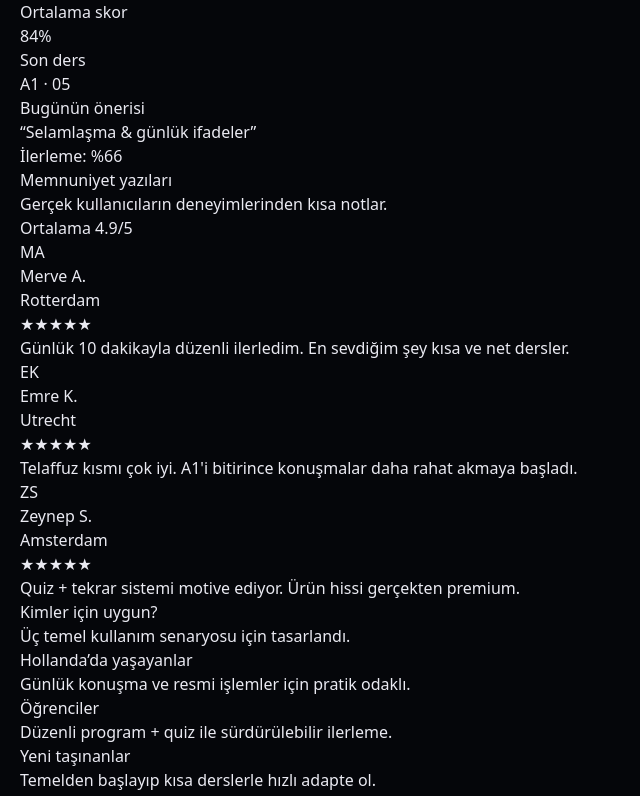
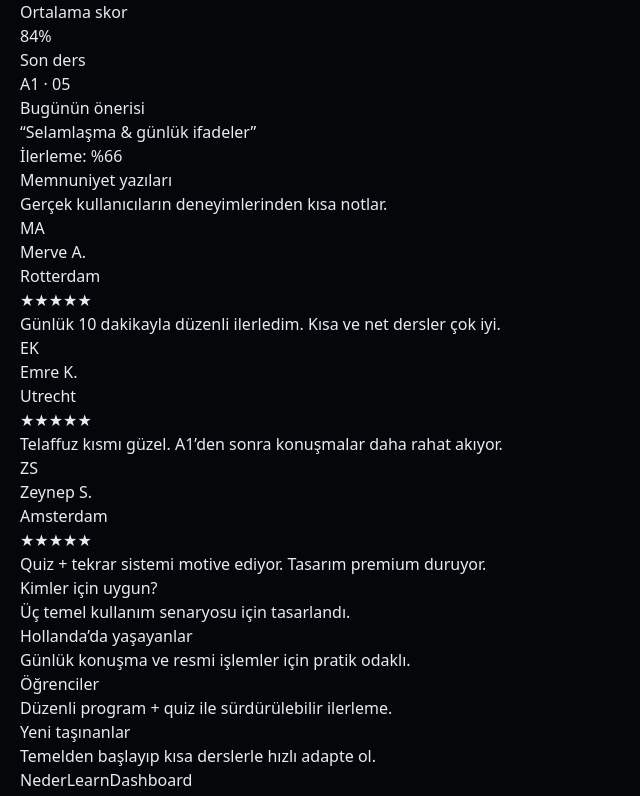
Before and after one commit to cosmuslum/nextjs-boilerplate, a Next.js app: page / in a window 1280 px wide. Shown: the part 476-1272 px from the top of the page, without its empty margins (0-640 px from the left). Built offline with nearby package versions, Linux system fonts and the light colour scheme.

Commit message:
Update Testimonials.tsx

```diff
--- a/components/Testimonials.tsx
+++ b/components/Testimonials.tsx
@@ -2,61 +2,45 @@ const items = [
   {
     name: "Merve A.",
     place: "Rotterdam",
-    stars: 5,
-    text: "Günlük 10 dakikayla düzenli ilerledim. En sevdiğim şey kısa ve net dersler."
+    text: "Günlük 10 dakikayla düzenli ilerledim. Kısa ve net dersler çok iyi."
   },
   {
     name: "Emre K.",
     place: "Utrecht",
-    stars: 5,
-    text: "Telaffuz kısmı çok iyi. A1'i bitirince konuşmalar daha rahat akmaya başladı."
+    text: "Telaffuz kısmı güzel. A1’den sonra konuşmalar daha rahat akıyor."
   },
   {
     name: "Zeynep S.",
     place: "Amsterdam",
-    stars: 5,
-    text: "Quiz + tekrar sistemi motive ediyor. Ürün hissi gerçekten premium."
+    text: "Quiz + tekrar sistemi motive ediyor. Tasarım premium duruyor."
   }
 ];
 
 export default function Testimonials() {
   return (
     <section className="space-y-4">
-      <div className="flex items-end justify-between gap-4">
-        <div>
-          <h2 className="text-xl font-semibold md:text-2xl">
-            Memnuniyet yazıları
-          </h2>
-          <p className="mt-1 text-white/60">
-            Gerçek kullanıcıların deneyimlerinden kısa notlar.
-          </p>
-        </div>
-
-        <div className="hidden rounded-full border border-white/10 bg-white/5 px-4 py-2 text-sm text-white/70 backdrop-blur md:block">
-          Ortalama 4.9/5
-        </div>
+      <div>
+        <h2 className="text-xl font-semibold md:text-2xl">Memnuniyet yazıları</h2>
+        <p className="mt-1 text-white/60">
+          Gerçek kullanıcıların deneyimlerinden kısa notlar.
+        </p>
       </div>
 
       <div className="grid gap-4 md:grid-cols-3">
         {items.map((t, idx) => (
           <div
             key={idx}
-            className="rounded-[22px] border border-white/10 bg-white/5 p-5 shadow-[0_20px_60px_rgba(0,0,0,0.25)] backdrop-blur-xl"
+            className="rounded-[22px] border border-white/10 bg-white/5 p-5 backdrop-blur-xl"
           >
             <div className="flex items-center gap-3">
               <Avatar name={t.name} />
-              <div className="min-w-0">
-                <div className="truncate text-sm font-semibold">{t.name}</div>
+              <div>
+                <div className="text-sm font-semibold">{t.name}</div>
                 <div className="text-xs text-white/60">{t.place}</div>
               </div>
             </div>
 
-            <div className="mt-3 flex items-center gap-1 text-white/80">
-              {Array.from({ length: t.stars }).map((_, i) => (
-                <span key={i}>★</span>
-              ))}
-            </div>
-
+            <div className="mt-3 text-white/80">★★★★★</div>
             <p className="mt-3 text-sm leading-6 text-white/75">{t.text}</p>
           </div>
         ))}
@@ -74,7 +58,7 @@ function Avatar({ name }: { name: string }) {
     .toUpperCase();
 
   return (
-    <div className="h-10 w-10 shrink-0 rounded-full border border-white/15 bg-white/5 grid place-items-center text-sm font-semibold text-white/80">
+    <div className="grid h-10 w-10 place-items-center rounded-full border border-white/15 bg-white/5 text-sm font-semibold text-white/80">
       {initials}
     </div>
   );
```
